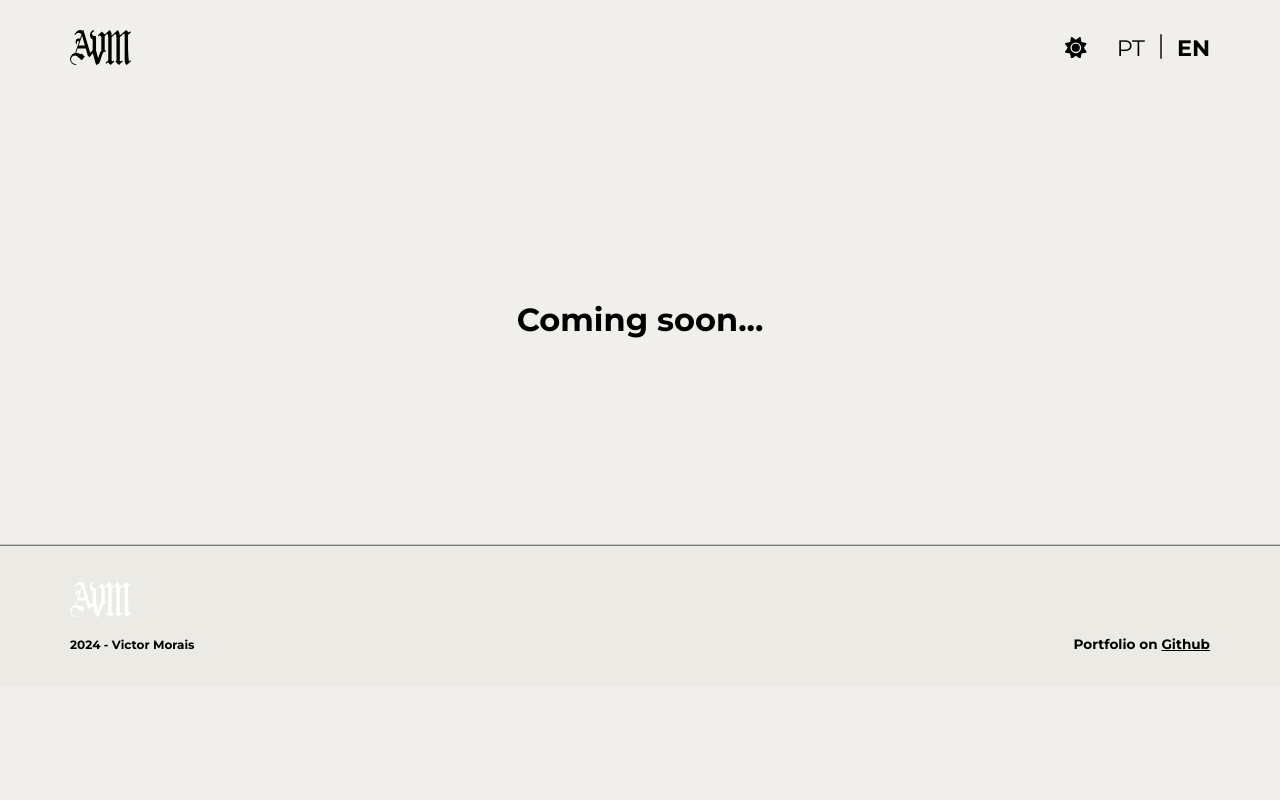
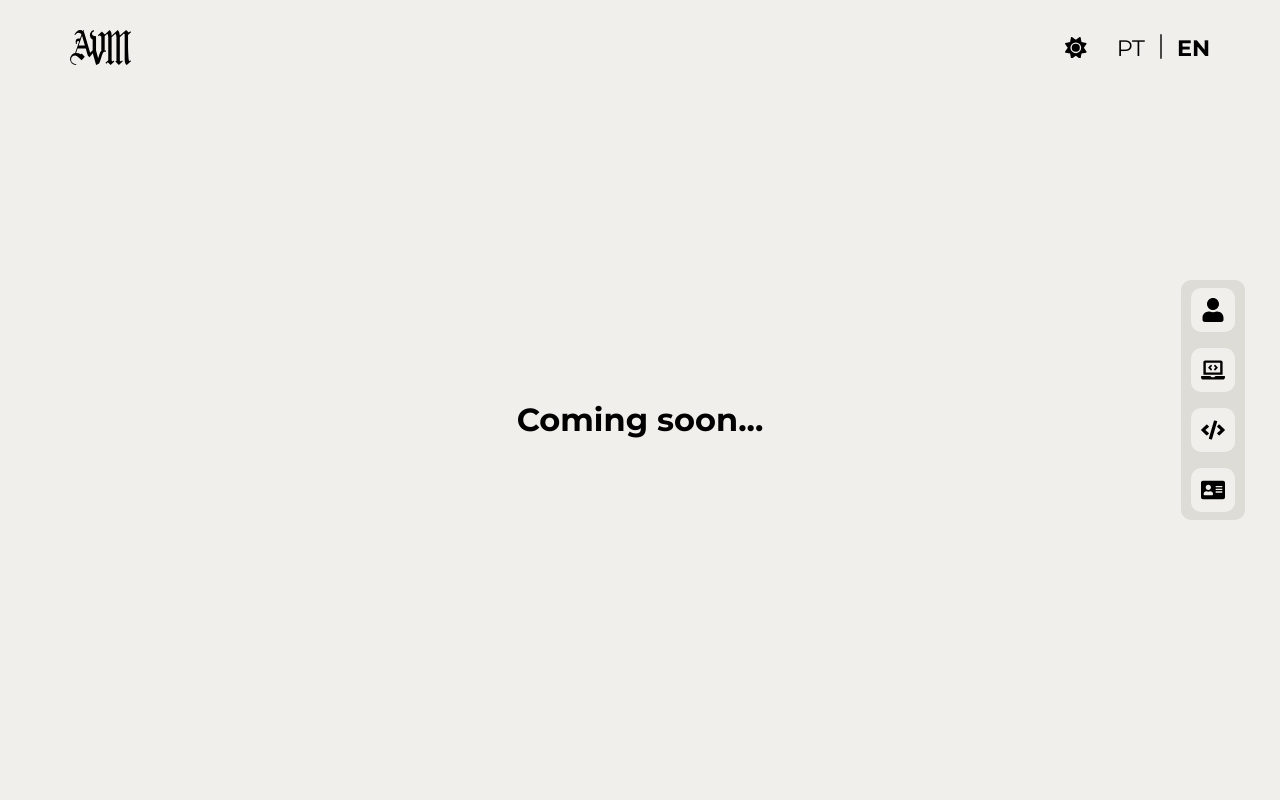
Before and after one commit to avictormorais/portfolio, a React (Vite) app: page / in a window 1280 px wide. Shown: the top 800 px of the page. Built offline with nearby package versions, Linux system fonts and the light colour scheme.

Commit message:
Creating the navigator component, general corrections

```diff
--- a/package.json
+++ b/package.json
@@ -31,6 +31,6 @@
     "eslint-plugin-react": "^7.34.1",
     "eslint-plugin-react-hooks": "^4.6.0",
     "eslint-plugin-react-refresh": "^0.4.6",
-    "vite": "^5.2.0"
+    "vite": "^5.2.10"
   }
 }
--- a/src/App.jsx
+++ b/src/App.jsx
@@ -1,15 +1,16 @@
 import React, { useEffect } from 'react';
 import NavBar from './components/layouts/NavBar';
 import Footer from './components/layouts/Footer';
-import Error from './pages/Error';
+import Navigator from './components/layouts/Navigator';
 import { Outlet } from 'react-router-dom';
 import './index.css'
 
 function App() {
 
   return (
-    <div className="App" style={{marginTop: '95px'}}>
+    <div className="App">
       <NavBar></NavBar>
+      <Navigator></Navigator>
       <Outlet></Outlet>
       <Footer></Footer>
     </div>
--- a/src/components/layouts/Footer.jsx
+++ b/src/components/layouts/Footer.jsx
@@ -1,7 +1,6 @@
 import React from "react";
 import styled from "styled-components";
 import { useTranslation } from 'react-i18next';
-import { FaGithub } from "react-icons/fa6";
 import Logo from '../../assets/avm_logo.svg';
 import LogoL from '../../assets/avm_logo_l.svg';
 
@@ -63,7 +62,7 @@ function Footer(){
         ) : (
           <img src={LogoL} alt="Logo" style={{height: '35px', marginBottom: '20px'}}/>
         )}
-        <StyledP>2024 - Victor Morais</StyledP>
+        <StyledP>© 2024 - Victor Morais</StyledP>
       </StyledDiv>
       <StyledOnGithub>{t('on-github')} <StyledGithub target="_blank" href="https://github.com/avictormorais/portfolio">Github</StyledGithub></StyledOnGithub>
     </StyledFooter>
--- /dev/null
+++ b/src/components/layouts/Navigator.jsx
@@ -0,0 +1,97 @@
+import React from "react";
+import styled from "styled-components";
+import { FaLaptopCode, FaUser, FaAddressCard, FaCode } from "react-icons/fa";
+
+const StyledNavigator = styled.nav`
+  display: flex;
+  flex-direction: column;
+  justify-content: center;
+  align-content: center;
+  position: fixed;
+  right: calc(var(--padding-inline-layout) / 2);
+  background-color: var(--secondary-color);
+  padding-inline: 10px;
+  border-radius: 10px;
+
+  @media screen and (max-width: 700px) {
+    display: none;
+  }
+`;
+
+const StyledItem = styled.div`
+  display: flex;
+  background-color: var(--primary-color);
+  padding: 10px;
+  border-radius: 10px;
+  margin-block: 8px;
+  font-size: 1.5em;
+  position: relative;
+
+  &:hover{
+    cursor: pointer;
+  }
+  &:hover .tooltip {
+    visibility: visible;
+    opacity: 1;
+  }
+`;
+
+const Tooltip = styled.span`
+  position: absolute;
+  text-align: right;
+  right: 65px;
+  top: 50%;
+  transform: translateY(-50%);
+  background-color: var(--secondary-color);
+  color: var(--primary-text-color);
+  padding: 8px;
+  border-radius: 5px;
+  font-size: 0.65em;
+  padding-inline: 5px;
+  font-weight: normal;
+  visibility: hidden;
+  opacity: 0;
+  transition: visibility 0s, opacity 0.3s linear;
+  white-space: nowrap;
+
+`;
+
+const StyledTooltipText = styled.p`
+  margin-inline: 10px;
+`
+
+const StyledDivNavigator = styled.div`
+  display: flex;
+  height: 100vh;
+  position: fixed;
+  top: 0;
+  justify-content: center;
+  align-items: center;
+`;
+
+function Navigator() {
+  return (
+    <StyledDivNavigator>
+    <StyledNavigator>
+      <StyledItem>
+        <FaUser />
+        <Tooltip className="tooltip"><StyledTooltipText>Sobre mim</StyledTooltipText></Tooltip>
+      </StyledItem>
+      <StyledItem>
+        <FaLaptopCode />
+        <Tooltip className="tooltip"><StyledTooltipText>Projetos</StyledTooltipText></Tooltip>
+      </StyledItem>
+      <StyledItem>
+        <FaCode />
+        <Tooltip className="tooltip"><StyledTooltipText>Stack</StyledTooltipText></Tooltip>
+      </StyledItem>
+      <StyledItem>
+        <FaAddressCard />
+        <Tooltip className="tooltip"><StyledTooltipText>Contato</StyledTooltipText></Tooltip>
+      </StyledItem>
+    </StyledNavigator>
+    </StyledDivNavigator>
+  );
+}
+
+export default Navigator;
--- a/src/index.css
+++ b/src/index.css
@@ -11,7 +11,7 @@
 
 :root{
   --primary-color: #f0efeb;
-  --secondary-color: #ebeae5;
+  --secondary-color: #dddcd6;
   --accent-color: #000000;
   --primary-text-color: black;
   --secondary-text-color: white;
@@ -19,8 +19,8 @@
 }
 
 [data-theme="dark"]{
-  --primary-color: #08070b;
-  --secondary-color: #0f0e14;
+  --primary-color: #0c0c0c;
+  --secondary-color: #161718;
   --accent-color: white;
   --primary-text-color: white;
   --secondary-text-color: black;
--- a/src/pages/Home.jsx
+++ b/src/pages/Home.jsx
@@ -6,7 +6,7 @@ function Home(){
 
   return(
     <>
-      <h1 style={{marginTop: '16%', marginBottom: '16%'}}>{t('label-soon')}</h1>
+      <h1 style={{marginTop: '50vh', marginBottom: '50vh'}}>{t('label-soon')}</h1>
     </>
   )
 
```
Also changed, not shown: 1 other file (tests, documents, lock files or other folders).
